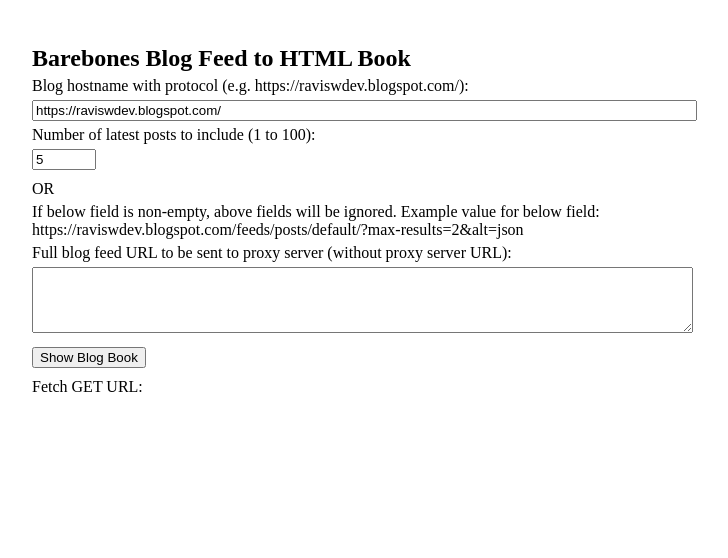
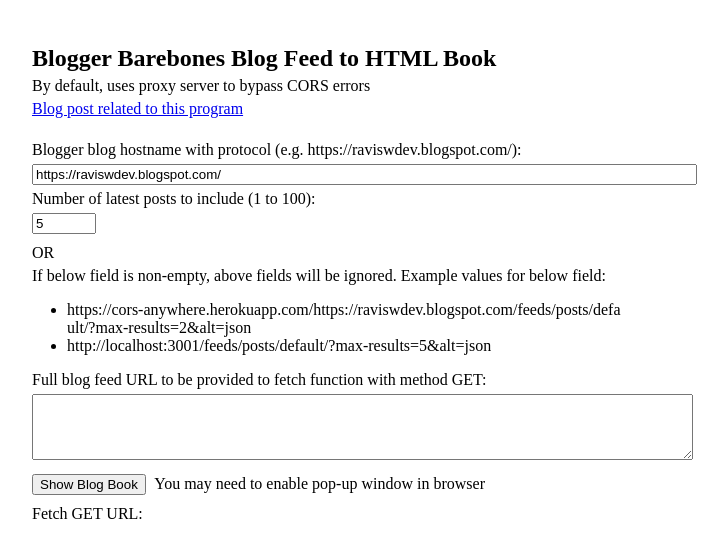
Before and after one commit to ravisiyer/BlogFeedToHTMLBookFetch, a plain HTML site: page index.html in a window 1280 px wide. Shown: the whole page, without its empty margins (13-741 px from the left). Drawn offline with Linux system fonts and the light colour scheme.

Commit message:
proxyURL not automatically added in full blog URL; UI improvements

```diff
--- a/index.html
+++ b/index.html
@@ -3,7 +3,7 @@
   <head>
     <meta charset="UTF-8" />
     <meta name="viewport" content="width=device-width, initial-scale=1.0" />
-    <title>Barebones Blog Feed to HTML Book</title>
+    <title>Blogger Barebones Blog Feed to HTML Book</title>
     <style>
       body {
         padding: 20px;
@@ -27,7 +27,8 @@
       form p {
         margin: 5px;
       }
-      form span {
+      form span,
+      form li {
         word-break: break-all;
       }
     </style>
@@ -35,10 +36,18 @@
   <body>
     <main id="main">
       <form id="form">
-        <h2>Barebones Blog Feed to HTML Book</h2>
+        <h2>Blogger Barebones Blog Feed to HTML Book</h2>
+        <p>By default, uses proxy server to bypass CORS errors</p>
+        <p>
+          <a
+            href="https://raviswdev.blogspot.com/2024/03/notes-on-bypassing-cors-in-javascript.html"
+            >Blog post related to this program</a
+          >
+        </p>
+        <br />
         <div id="input-field-group">
           <label for="blog-protocol-hostname"
-            >Blog hostname with protocol (e.g.
+            >Blogger blog hostname with protocol (e.g.
             https://raviswdev.blogspot.com/):</label
           ><br />
           <input
@@ -62,12 +71,19 @@
           <p id="or">OR</p>
           <p>
             If below field is non-empty, above fields will be ignored. Example
-            value for below field:<br />
-            https://raviswdev.blogspot.com/feeds/posts/default/?max-results=2&alt=json
+            values for below field:
           </p>
+          <ul>
+            <li>
+              https://cors-anywhere.herokuapp.com/https://raviswdev.blogspot.com/feeds/posts/default/?max-results=2&alt=json
+            </li>
+            <li>
+              http://localhost:3001/feeds/posts/default/?max-results=5&alt=json
+            </li>
+          </ul>
           <label for="full-blog-feed-url"
-            >Full blog feed URL to be sent to proxy server (without proxy server
-            URL):</label
+            >Full blog feed URL to be provided to fetch function with method
+            GET:</label
           ><br />
           <textarea
             id="full-blog-feed-url"
@@ -78,6 +94,7 @@
           <br />
         </div>
         <input type="submit" id="show-blog-book" value="Show Blog Book" />
+        <span>You may need to enable pop-up window in browser</span>
         <p>Fetch GET URL: <span id="fetch-get-url"></span></p>
         <p id="form-alert"></p>
       </form>
--- a/script.js
+++ b/script.js
@@ -25,11 +25,12 @@ formEl.addEventListener("submit", async (e) => {
   formAlertElm.innerHTML = "";
   let numPosts = numPostsElm.value;
   if (numPosts === "") numPosts = 1;
-  let feedReqURL = corsAnywhereURL;
+  let feedReqURL = "";
   if (fullBlogFeedURLElm.value != "") {
     feedReqURL += fullBlogFeedURLElm.value;
   } else {
     feedReqURL +=
+      corsAnywhereURL +
       blogProtocolHostnameElm.value +
       "feeds/posts/default/" +
       "?max-results=" +
@@ -59,9 +60,11 @@ formEl.addEventListener("submit", async (e) => {
     console.log("data");
     console.log(data);
     let contentHTML = "";
+    if (data.feed.entry) {
       contentHTML += `<h2>Posts returned by fetch GET URL: ${feedReqURL}</h2>`;
+      contentHTML += `<p>Number of posts returned: ${data.feed.entry.length}</p>`;
       const now = new Date();
-    contentHTML += `<p><br/>on ${now.toString()}<br/><br/><br/><hr/><hr/><hr/></p>`;
+      contentHTML += `<p>Date and Time: ${now.toString()}<br/><br/><br/><hr/><hr/><hr/></p>`;
       for (i in data.feed.entry) {
         contentHTML +=
           "<h1>" +
@@ -70,6 +73,10 @@ formEl.addEventListener("submit", async (e) => {
           data.feed.entry[i].content.$t +
           "<hr />" +
           "<hr />";
+      }
+    } else {
+      contentHTML +=
+        "<h2>Unexpected response from fetch and so cannot create blog book.</h2>";
     }
 
     // Why is below SetTimeout needed?
@@ -92,7 +99,12 @@ formEl.addEventListener("submit", async (e) => {
     // from fetch and then add to the contents of the blogbook post by post instead of doing it all at once.
     // But that is more programming work and I am not ready now to spend time on that.
   } catch (error) {
-    formAlertElm.innerHTML = error;
+    formAlertElm.innerHTML = error.message;
+    if (error.message.toLowerCase().includes("failed to fetch")) {
+      formAlertElm.innerHTML += ` ... If the specified URL works on a browser, then this could be due to a CORS error.
+         See browser console (in Chrome, mouse right-click -> Inspect -> Console)
+          to confirm whether it is a CORS error`;
+    }
     console.log("error");
     console.log(error);
   }
```
Lines whose indentation alone changed are shown as unchanged.
